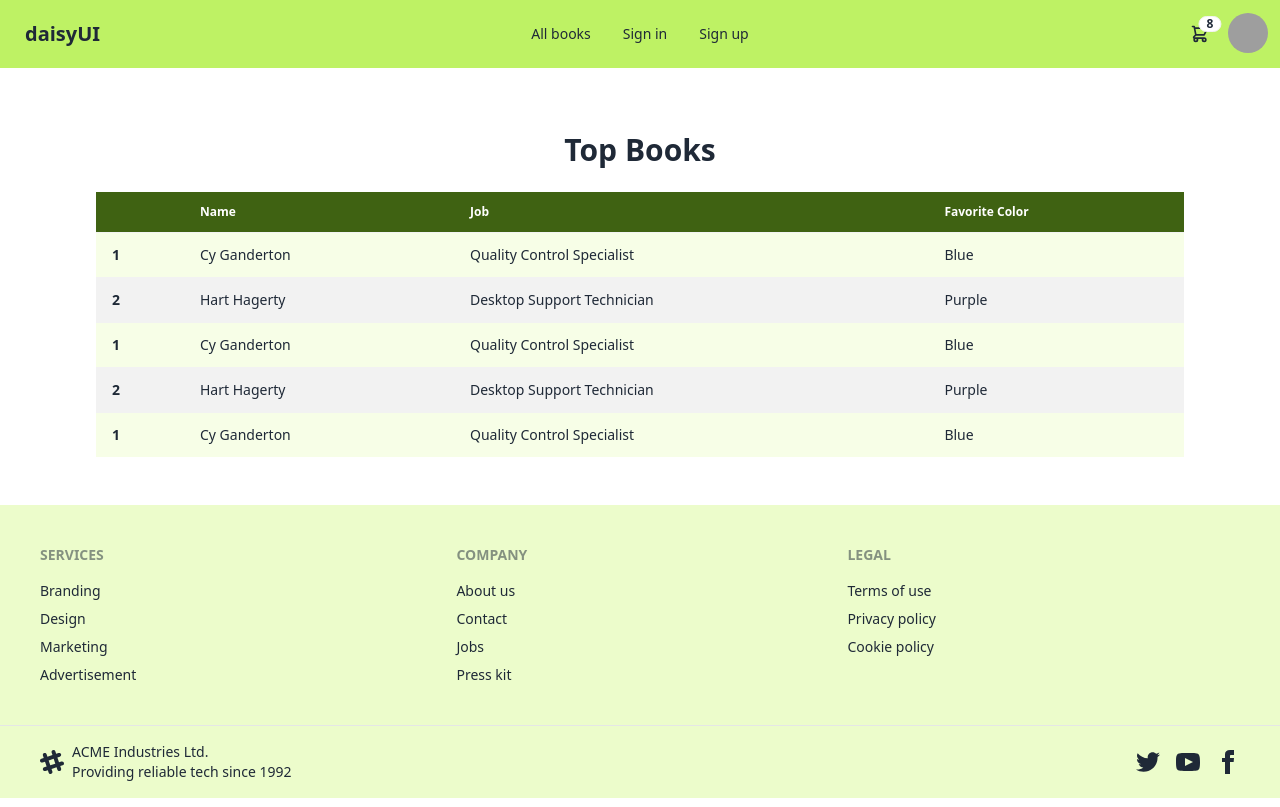
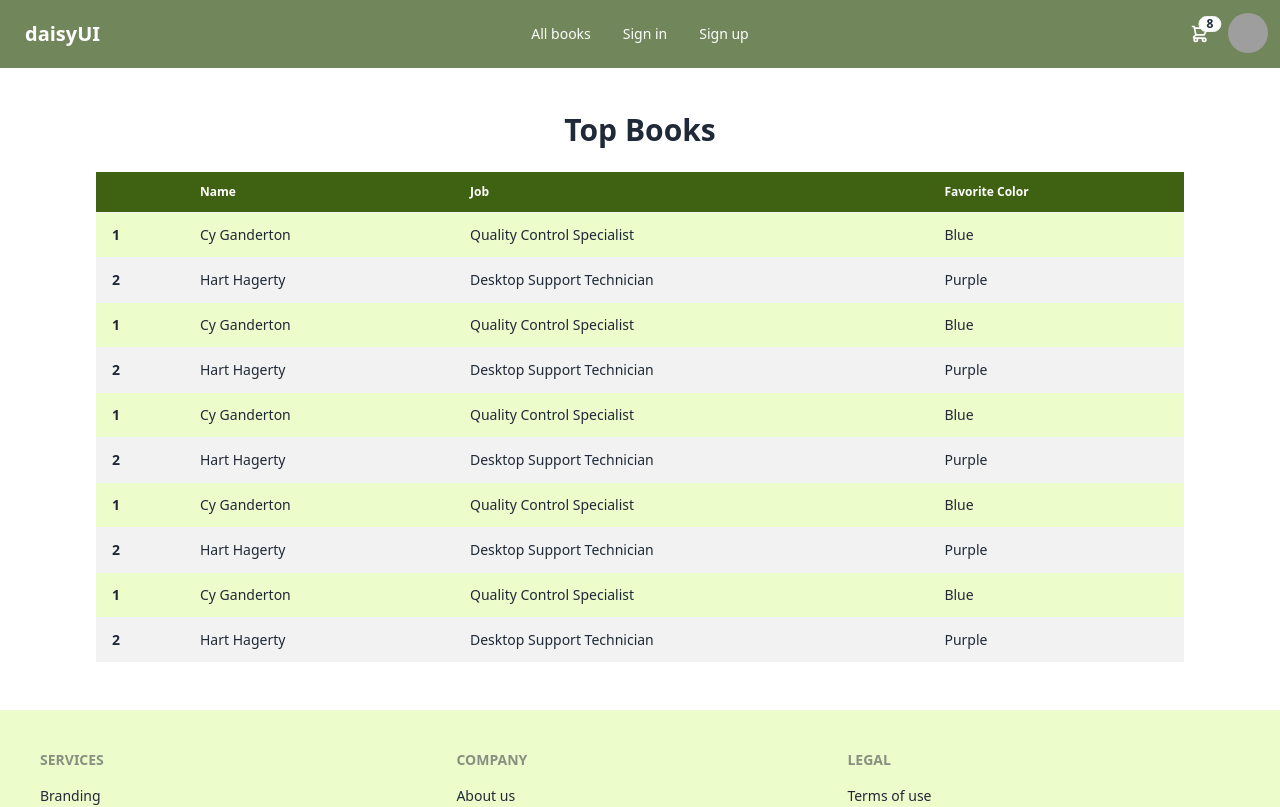
Before and after one commit to SunjidaAkter/book_catalog_client, a React (Vite) app: page / in a window 1280 px wide. Shown: the top 807 px of the page. Built offline with nearby package versions, Linux system fonts and the light colour scheme; grey boxes are pictures that could not be loaded.

Commit message:
home completed

```diff
--- a/src/components/Table.tsx
+++ b/src/components/Table.tsx
@@ -1,6 +1,6 @@
 export default function Table() {
   return (
-    <div className="px-24 pb-12">
+    <div className="px-24 py-12">
       <h1 className="pb-6 text-3xl font-extrabold text-center">Top Books</h1>
       <div className="overflow-x-auto">
         <table className="table table-zebra">
@@ -15,7 +15,7 @@ export default function Table() {
           </thead>
           <tbody>
             {/* row 1 */}
-            <tr className="bg-lime-50">
+            <tr className="bg-lime-100">
               <th>1</th>
               <td>Cy Ganderton</td>
               <td>Quality Control Specialist</td>
@@ -29,7 +29,7 @@ export default function Table() {
               <td>Purple</td>
             </tr>
             {/* row 1 */}
-            <tr className="bg-lime-50">
+            <tr className="bg-lime-100">
               <th>1</th>
               <td>Cy Ganderton</td>
               <td>Quality Control Specialist</td>
@@ -43,11 +43,46 @@ export default function Table() {
               <td>Purple</td>
             </tr>
             {/* row 1 */}
-            <tr className="bg-lime-50">
+            <tr className="bg-lime-100">
               <th>1</th>
               <td>Cy Ganderton</td>
               <td>Quality Control Specialist</td>
               <td>Blue</td>
+            </tr>
+            {/* row 2 */}
+            <tr>
+              <th>2</th>
+              <td>Hart Hagerty</td>
+              <td>Desktop Support Technician</td>
+              <td>Purple</td>
+            </tr>
+            {/* row 1 */}
+            <tr className="bg-lime-100">
+              <th>1</th>
+              <td>Cy Ganderton</td>
+              <td>Quality Control Specialist</td>
+              <td>Blue</td>
+            </tr>
+            {/* row 2 */}
+            <tr>
+              <th>2</th>
+              <td>Hart Hagerty</td>
+              <td>Desktop Support Technician</td>
+              <td>Purple</td>
+            </tr>
+            {/* row 1 */}
+            <tr className="bg-lime-100">
+              <th>1</th>
+              <td>Cy Ganderton</td>
+              <td>Quality Control Specialist</td>
+              <td>Blue</td>
+            </tr>
+            {/* row 2 */}
+            <tr>
+              <th>2</th>
+              <td>Hart Hagerty</td>
+              <td>Desktop Support Technician</td>
+              <td>Purple</td>
             </tr>
           </tbody>
         </table>
--- a/src/layouts/Navbar.tsx
+++ b/src/layouts/Navbar.tsx
@@ -1,7 +1,7 @@
 export default function Navbar() {
   return (
     <>
-      <div className="navbar bg-lime-300">
+      <div className="fixed z-50 top-0 left-0 text-white navbar bg-opacity-70 backdrop-blur-2xl bg-lime-900">
         <div className="navbar-start">
           <div className="dropdown">
             <label tabIndex={0} className="btn btn-ghost lg:hidden">
```
